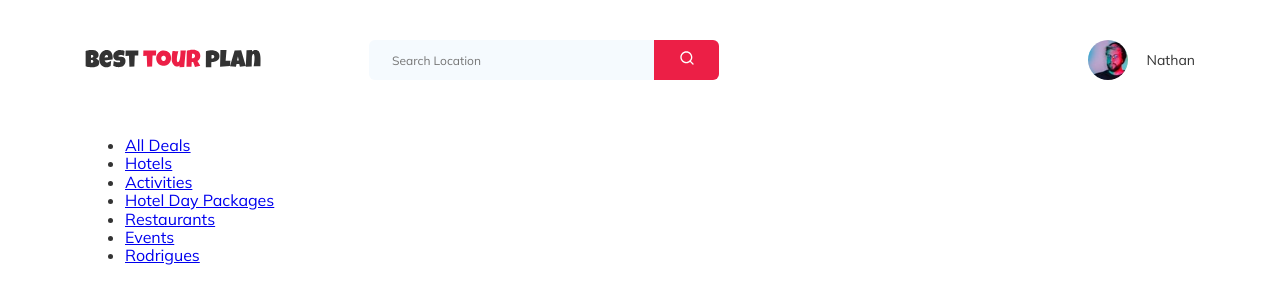
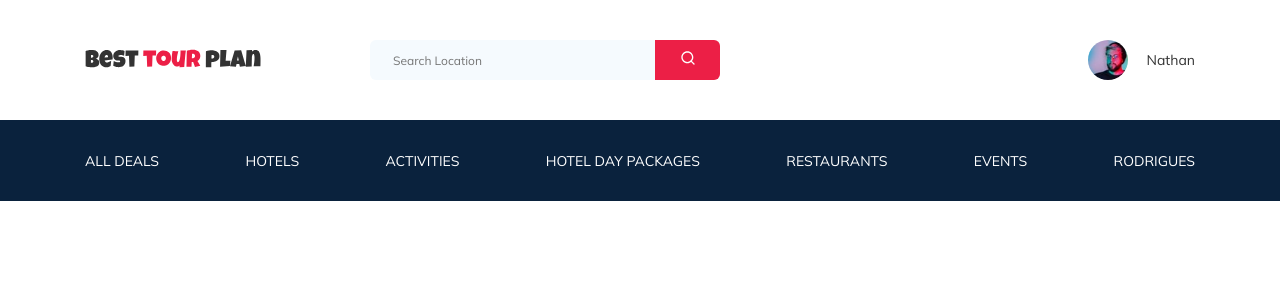
Before and after one commit to AlexHlimankov/tour-plan, a PHP site: page / in a window 1280 px wide. Shown: the top 304 px of the page. Run offline with PHP 8.4, Linux system fonts and the light colour scheme.

Commit message:
create: responsive tablet for header

```diff
--- a/css/style.css
+++ b/css/style.css
@@ -356,11 +356,11 @@ template {
   display: none;
 }
 
-.header {
-  background-color: #fff;
+.navbar {
+  background-color: #ffffff;
 }
 
-.header-top {
+.navbar-top {
   display: -webkit-box;
   display: -ms-flexbox;
   display: flex;
@@ -374,9 +374,41 @@ template {
   padding-bottom: 40px;
 }
 
-.header__search {
+.navbar__search {
   margin-right: auto;
   margin-left: 108px;
+}
+
+.navbar-bottom {
+  background-color: #0A223D;
+}
+
+.navbar-menu {
+  list-style-type: none;
+  margin: 0;
+  padding: 31px 0;
+  display: -webkit-box;
+  display: -ms-flexbox;
+  display: flex;
+  -webkit-box-align: center;
+      -ms-flex-align: center;
+          align-items: center;
+  -webkit-box-pack: justify;
+      -ms-flex-pack: justify;
+          justify-content: space-between;
+  color: #ffffff;
+}
+
+.navbar-menu__link {
+  color: inherit;
+  text-decoration: none;
+  text-transform: uppercase;
+  font-size: 14px;
+  line-height: 18px;
+}
+
+.logo {
+  width: 177px;
 }
 
 .search {
@@ -411,6 +443,7 @@ template {
   height: 100%;
   border: none;
   background-color: #EC1F46;
+  color: #ffffff;
 }
 
 .user {
@@ -437,4 +470,39 @@ template {
   line-height: 18px;
   color: #333333;
 }
+
+@media (max-width: 1200px) {
+  .container {
+    max-width: 960px;
+  }
+}
+
+@media (max-width: 992px) {
+  .container {
+    max-width: 700px;
+  }
+  .navbar-top {
+    padding-top: 30px;
+    padding-bottom: 30px;
+  }
+  .navbar__search {
+    margin-left: auto;
+    max-width: 340px;
+  }
+  .navbar-menu {
+    padding-top: 22px;
+    padding-bottom: 22px;
+  }
+  .navbar-menu__link {
+    font-size: 12px;
+    line-height: 15px;
+  }
+}
+
+@media (max-width: 768px) {
+  .container {
+    max-width: 576px;
+    width: 92%;
+  }
+}
 /*# sourceMappingURL=style.css.map */
--- a/index.html
+++ b/index.html
@@ -12,14 +12,14 @@
   <title>Best tour plan</title>
 </head>
 <body>
-  <header class="header">
+  <header class="navbar">
     <div class="container">
-      <div class="header-top">
+      <div class="navbar-top">
         <a href="#" class="logo">
           <img src="img/horizontal-logo.svg" alt="Logo: Best tour plan" class="logo__img" />
         </a>
 
-        <form action="#" class="search header__search">
+        <form action="#" class="search navbar__search">
           <input type="text" class="search__input" placeholder="Search Location" />
           <button class="search__button">
             <img src="img/search.svg" alt="Icon: search" />
@@ -31,36 +31,38 @@
           <span class="user__name">Nathan</span>
         </a>
       </div>
-      <!-- /.header-top -->
-      <nav class="menu">
-        <ul class="header-menu">
-          <li class="header__menu-item">
-            <a href="#" class="header-menu__link">All Deals</a>
+      <!-- /.navbar-top -->
+    </div>
+    <!-- /.container -->
+    <div class="navbar-bottom">
+      <div class="container">
+        <ul class="navbar-menu">
+          <li class="navbar__menu-item">
+            <a href="#" class="navbar-menu__link">All Deals</a>
           </li>
-          <li class="header__menu-item">
-            <a href="#" class="header-menu__link">Hotels</a>
+          <li class="navbar__menu-item">
+            <a href="#" class="navbar-menu__link">Hotels</a>
           </li>
-          <li class="header__menu-item">
-            <a href="#" class="header-menu__link">Activities</a>
+          <li class="navbar__menu-item">
+            <a href="#" class="navbar-menu__link">Activities</a>
           </li>
-          <li class="header__menu-item">
-            <a href="#" class="header-menu__link">Hotel Day Packages</a>
+          <li class="navbar__menu-item">
+            <a href="#" class="navbar-menu__link">Hotel Day Packages</a>
           </li>
-          <li class="header__menu-item">
-            <a href="#" class="header-menu__link">Restaurants</a>
+          <li class="navbar__menu-item">
+            <a href="#" class="navbar-menu__link">Restaurants</a>
           </li>
-          <li class="header__menu-item">
-            <a href="#" class="header-menu__link">Events</a>
+          <li class="navbar__menu-item">
+            <a href="#" class="navbar-menu__link">Events</a>
           </li>
-          <li class="header__menu-item">
-            <a href="#" class="header-menu__link">Rodrigues</a>
+          <li class="navbar__menu-item">
+            <a href="#" class="navbar-menu__link">Rodrigues</a>
           </li>
         </ul>
-      </nav>
-      <!-- /.header-menu -->
-
+      </div>
+      <!-- /.container -->
     </div>
-    <!-- /.container -->
+    <!-- /.navbar-bottom -->
   </header>
 </body>
 </html>
--- /dev/null
+++ b/sass/_media.sass
@@ -0,0 +1,23 @@
+@media (max-width: 1200px)
+  .container
+    max-width: 960px
+@media (max-width: 992px)
+  .container
+    max-width: 700px
+  .navbar
+    &-top
+      padding-top: 30px
+      padding-bottom: 30px
+    &__search
+      margin-left: auto
+      max-width: 340px
+    &-menu
+      padding-top: 22px
+      padding-bottom: 22px
+      &__link
+        font-size: 12px
+        line-height: 15px
+@media (max-width: 768px)
+  .container
+    max-width: 576px
+    width: 92%
--- a/sass/_variables.sass
+++ b/sass/_variables.sass
@@ -1,2 +1,4 @@
 $primary: #EC1F46
 $text-color: #333333
+$dark: #0A223D
+$light: #ffffff
--- a/sass/blocks/_header.sass
+++ b/sass/blocks/_header.sass
@@ -1,5 +1,5 @@
-.header
-  background-color: #fff
+.navbar
+  background-color: $light
   &-top
     display: flex
     align-items: center
@@ -9,6 +9,24 @@
   &__search
     margin-right: auto
     margin-left: 108px
+  &-bottom
+    background-color: $dark
+  &-menu
+    list-style-type: none
+    margin: 0
+    padding: 31px 0
+    display: flex
+    align-items: center
+    justify-content: space-between
+    color: $light
+    &__link
+      color: inherit
+      text-decoration: none
+      text-transform: uppercase
+      font-size: 14px
+      line-height: 18px
+.logo
+  width: 177px
 .search
   display: flex
   position: relative
@@ -35,6 +53,7 @@
     height: 100%
     border: none
     background-color: $primary
+    color: $light
 .user
   display: flex
   align-items: center
--- a/sass/style.sass
+++ b/sass/style.sass
@@ -6,3 +6,5 @@
 @import 'normalize'
 // Стили для блока header
 @import 'blocks/_header'
+// Подключение медиазапросов
+@import 'media'
```
Also changed, not shown: 1 other file.
